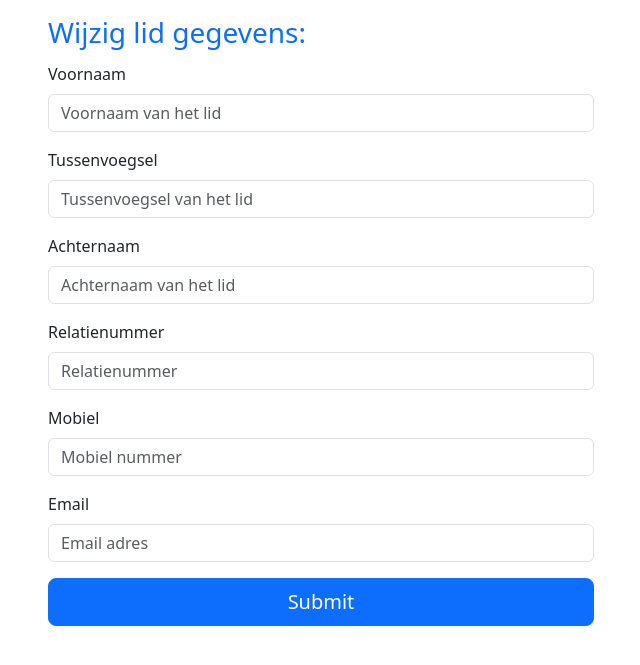
After one commit to LuukvdBilt/FitForFun, a PHP site: page /edit.php in a window 1280 px wide. The commit adds this page. Shown: the top 665 px of the page, without its empty margins (319-959 px from the left). Run offline with PHP 8.4, Linux system fonts and the light colour scheme.

Commit message:
nieuw: leden gegevens bijwerken.

```diff
--- a/LedenOverzicht/create.php
+++ b/LedenOverzicht/create.php
@@ -59,7 +59,7 @@
   <head>
     <meta charset="utf-8">
     <meta name="viewport" content="width=device-width, initial-scale=1">
-    <title>Medewerker Overzicht</title>
+    <title>leden Overzicht</title>
     <link rel="shortcut icon" href="img/favicon.ico" type="image/x-icon">
     <link href="https://cdn.jsdelivr.net/npm/bootstrap@5.3.3/dist/css/bootstrap.min.css" rel="stylesheet" integrity="sha384-QWTKZyjpPEjISv5WaRU9OFeRpok6YctnYmDr5pNlyT2bRjXh0JMhjY6hW+ALEwIH" crossorigin="anonymous">
     <link rel="stylesheet" href="https://cdn.jsdelivr.net/npm/bootstrap-icons@1.11.3/font/bootstrap-icons.min.css">
--- /dev/null
+++ b/LedenOverzicht/edit.php
@@ -0,0 +1,157 @@
+<?php
+include('config.php');
+$dsn = "mysql:host=$dbHost;dbname=$dbName;charset=UTF8";
+$pdo = new PDO($dsn, $dbUser, $dbPass);
+
+$errorMessage = '';
+$display = 'none';
+
+// Load current data if Relatienummer is passed via GET
+if (isset($_GET['Relatienummer'])) {
+    $relatienummer = $_GET['Relatienummer'];
+    $sql = "SELECT * FROM ledenoverzicht WHERE Relatienummer = :relatienummer";
+    $stmt = $pdo->prepare($sql);
+    $stmt->bindValue(':relatienummer', $relatienummer, PDO::PARAM_STR);
+    $stmt->execute();
+    $member = $stmt->fetch(PDO::FETCH_ASSOC);
+    if (!$member) {
+        $errorMessage = "Geen lid gevonden.";
+        $display = 'flex';
+    }
+}
+
+// Handle form submission
+if (isset($_POST['submit'])) {
+    $oldRelatienummer = $_POST['oldRelatienummer'];
+    $newRelatienummer = $_POST['relatienummer'];
+    $newMobiel = $_POST['mobiel'];
+    $newEmail = $_POST['email'];
+
+    // Check if the new Relatienummer, Mobiel of Email al bestaat voor een ander lid
+    $sql = "SELECT * FROM ledenoverzicht
+            WHERE (Relatienummer = :newRelatienummer OR Mobiel = :newMobiel OR Email = :newEmail)
+              AND Relatienummer <> :oldRelatienummer";
+    $stmt = $pdo->prepare($sql);
+    $stmt->bindValue(':newRelatienummer', $newRelatienummer, PDO::PARAM_STR);
+    $stmt->bindValue(':newMobiel', $newMobiel, PDO::PARAM_STR);
+    $stmt->bindValue(':newEmail', $newEmail, PDO::PARAM_STR);
+    $stmt->bindValue(':oldRelatienummer', $oldRelatienummer, PDO::PARAM_STR);
+    $stmt->execute();
+
+    if ($conflict = $stmt->fetch(PDO::FETCH_ASSOC)) {
+        $errorMessage = "";
+        if ($conflict['Relatienummer'] == $newRelatienummer) {
+            $errorMessage .= "Relatienummer is al in gebruik door een ander lid. ";
+        }
+        if ($conflict['Mobiel'] == $newMobiel) {
+            $errorMessage .= "Mobiel nummer is al in gebruik door een ander lid. ";
+        }
+        if ($conflict['Email'] == $newEmail) {
+            $errorMessage .= "Email is al in gebruik door een ander lid.";
+        }
+        $display = 'flex';
+    } else {
+        // Update the record, including the Relatienummer
+        $sql = "UPDATE ledenoverzicht
+                    SET Voornaam = :voornaam,
+                        Tussenvoegsel = :tussenvoegsel,
+                        Achternaam = :achternaam,
+                        Mobiel = :mobiel,
+                        Email = :email,
+                        Relatienummer = :relatienummer
+                    WHERE Relatienummer = :oldRelatienummer";
+        $stmt = $pdo->prepare($sql);
+        $stmt->bindValue(':voornaam', $_POST['voornaam'], PDO::PARAM_STR);
+        $stmt->bindValue(':tussenvoegsel', $_POST['tussenvoegsel'], PDO::PARAM_STR);
+        $stmt->bindValue(':achternaam', $_POST['achternaam'], PDO::PARAM_STR);
+        $stmt->bindValue(':mobiel', $_POST['mobiel'], PDO::PARAM_STR);
+        $stmt->bindValue(':email', $_POST['email'], PDO::PARAM_STR);
+        $stmt->bindValue(':relatienummer', $newRelatienummer, PDO::PARAM_STR);
+        $stmt->bindValue(':oldRelatienummer', $oldRelatienummer, PDO::PARAM_STR);
+        $stmt->execute();
+
+        $display = 'flex';
+        header('Refresh:3; url=LedenOverzicht.php');
+    }
+}
+?>
+<!doctype html>
+<html lang="en">
+    <head>
+        <meta charset="utf-8">
+        <meta name="viewport" content="width=device-width, initial-scale=1">
+        <title>Lid Gegevens Wijzigen</title>
+        <link rel="shortcut icon" href="img/favicon.ico" type="image/x-icon">
+        <link href="https://cdn.jsdelivr.net/npm/bootstrap@5.3.3/dist/css/bootstrap.min.css" rel="stylesheet">
+        <link rel="stylesheet" href="https://cdn.jsdelivr.net/npm/bootstrap-icons@1.11.3/font/bootstrap-icons.min.css">
+    </head>
+    <body>
+        <div class="container mt-3">
+            <!-- Display messages -->
+            <div class="row" style="display:<?= $display; ?>;">
+                <div class="col-3"></div>
+                <div class="col-6">
+                    <?php if ($errorMessage): ?>
+                        <div class="alert alert-danger text-center" role="alert">
+                            <?= $errorMessage ?>
+                        </div>
+                    <?php else: ?>
+                        <?php if (isset($_POST['submit'])): ?>
+                        <div class="alert alert-success text-center" role="alert">
+                            Gegevens zijn bijgewerkt, u wordt doorgestuurd naar het overzicht.
+                        </div>
+                        <?php endif; ?>
+                    <?php endif; ?>
+                </div>
+                <div class="col-3"></div>
+            </div>
+
+            <div class="row mb-1">
+                <div class="col-3"></div>
+                <div class="col-6 text-primary">
+                    <h3>Wijzig lid gegevens:</h3>
+                </div>
+                <div class="col-3"></div>
+            </div>
+
+            <div class="row">
+                <div class="col-3"></div>
+                <div class="col-6">
+                    <!-- Ensure the form submits to the same file -->
+                    <form action="edit.php" method="POST">
+                        <input type="hidden" name="oldRelatienummer" value="<?= isset($member['Relatienummer']) ? htmlspecialchars($member['Relatienummer'], ENT_QUOTES) : ''; ?>">
+                        <div class="mb-3">
+                            <label for="voornaamLid" class="form-label">Voornaam</label>
+                            <input name="voornaam" type="text" class="form-control" id="voornaamLid" placeholder="Voornaam van het lid" required value="<?= isset($member['Voornaam']) ? htmlspecialchars($member['Voornaam'], ENT_QUOTES) : ''; ?>">
+                        </div>
+                        <div class="mb-3">
+                            <label for="tussenvoegselLid" class="form-label">Tussenvoegsel</label>
+                            <input name="tussenvoegsel" type="text" class="form-control" id="tussenvoegselLid" placeholder="Tussenvoegsel van het lid" value="<?= isset($member['Tussenvoegsel']) ? htmlspecialchars($member['Tussenvoegsel'], ENT_QUOTES) : ''; ?>">
+                        </div>
+                        <div class="mb-3">
+                            <label for="achternaamLid" class="form-label">Achternaam</label>
+                            <input name="achternaam" type="text" class="form-control" id="achternaamLid" placeholder="Achternaam van het lid" required value="<?= isset($member['Achternaam']) ? htmlspecialchars($member['Achternaam'], ENT_QUOTES) : ''; ?>">
+                        </div>
+                        <div class="mb-3">
+                            <label for="relatienummerLid" class="form-label">Relatienummer</label>
+                            <input name="relatienummer" type="text" class="form-control" id="relatienummerLid" placeholder="Relatienummer" required value="<?= isset($member['Relatienummer']) ? htmlspecialchars($member['Relatienummer'], ENT_QUOTES) : ''; ?>">
+                        </div>
+                        <div class="mb-3">
+                            <label for="mobielLid" class="form-label">Mobiel</label>
+                            <input name="mobiel" type="text" class="form-control" id="mobielLid" placeholder="Mobiel nummer" required value="<?= isset($member['Mobiel']) ? htmlspecialchars($member['Mobiel'], ENT_QUOTES) : ''; ?>">
+                        </div>
+                        <div class="mb-3">
+                            <label for="emailLid" class="form-label">Email</label>
+                            <input name="email" type="email" class="form-control" id="emailLid" placeholder="Email adres" required value="<?= isset($member['Email']) ? htmlspecialchars($member['Email'], ENT_QUOTES) : ''; ?>">
+                        </div>
+                        <div class="d-grid gap-2">
+                            <button name="submit" value="submit" type="submit" class="btn btn-primary btn-lg">Submit</button>
+                        </div>
+                    </form>
+                </div>
+                <div class="col-3"></div>
+            </div>
+        </div>
+        <script src="https://cdn.jsdelivr.net/npm/bootstrap@5.3.3/dist/js/bootstrap.bundle.min.js"></script>
+    </body>
+</html>
```
Also changed, not shown: LedenOverzicht/LedenOverzicht.php (+4 -11 lines).
